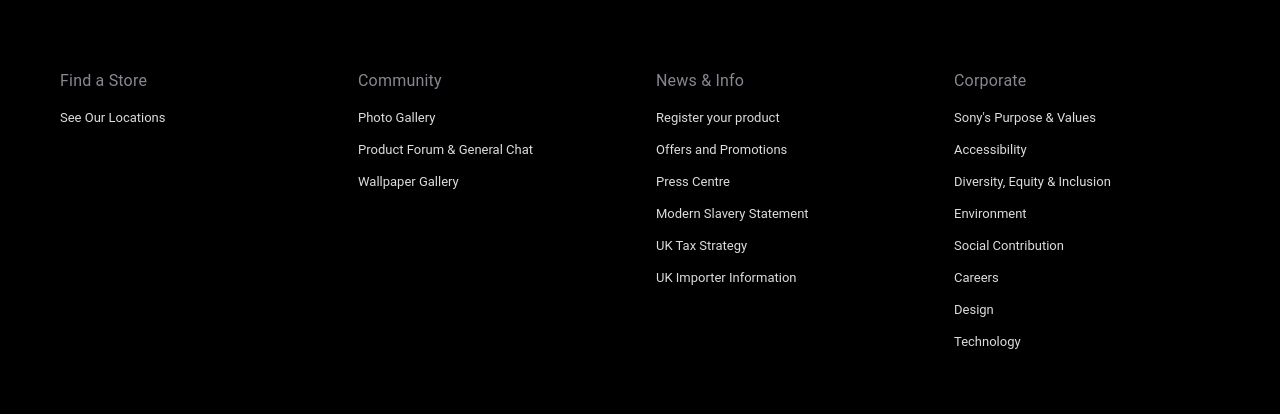
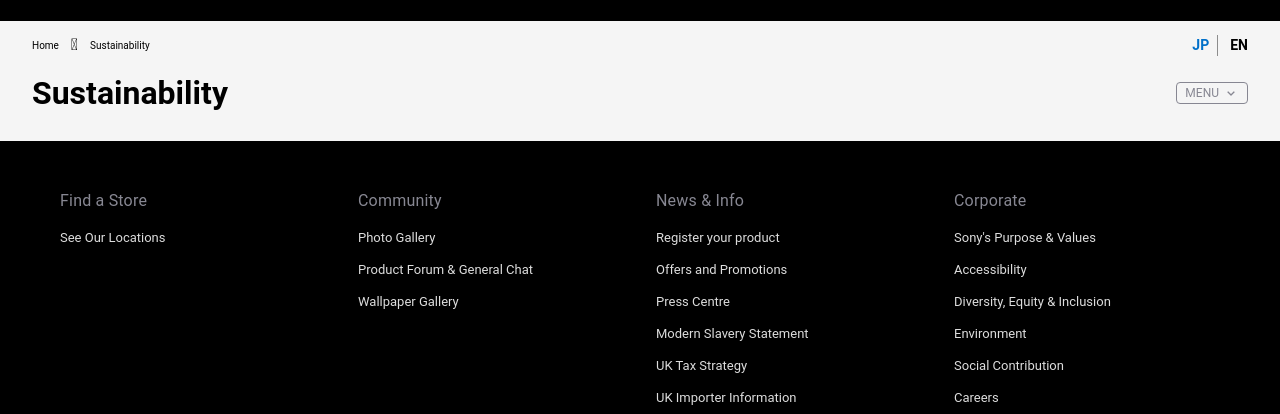
Before and after one commit to alireza-msvr/sony-website-clone, a plain HTML site: page sustainability.html in a window 1280 px wide. Shown: the part 48-462 px from the top of the page. Drawn offline with nearby package versions, Linux system fonts and the light colour scheme.

Commit message:
Add languageBar, TitleBar

```diff
--- a/css/sustainability.css
+++ b/css/sustainability.css
@@ -0,0 +1,55 @@
+/* START FOR LANGUAGE BAR */
+.languageBar{
+    padding: 12px 32px;
+    display: flex;
+    justify-content: space-between;
+    align-items: center;
+}
+.languageBar div {
+    display: flex;
+    justify-content: space-between;
+    align-items: center;
+    gap: 12px;
+}
+.languageBar > :first-child p {
+    font-size: 10px;
+
+}
+.languages p{
+    font-size: 14px;
+    font-weight: bold;
+}
+.languages :first-child{
+    border-right: 1px solid rgba(0, 0, 0, 0.425);
+    padding-right: 8px;
+    color: var(--color-accent)
+}
+
+/* START FOR TITLE BAR */
+.titleBar{
+    padding: 0 32px;
+    display: flex;
+    justify-content: space-between;
+    align-items: center;
+}
+.titleBar h2{
+    font-size: 32px;
+}
+.titleBar div{
+    display: flex;
+    justify-content: center;
+    align-items: center;
+    gap: 4px;
+    border: 1px solid var(--color-muted) ;
+    border-radius: 4px;
+    padding: 1px 8px;
+
+}
+.titleBar p {
+    font-size: 12px;
+    color: var(--color-muted);
+}
+.titleBar i {
+
+    color: var(--color-muted);
+}
--- a/sustainability.html
+++ b/sustainability.html
@@ -4,6 +4,7 @@
     <meta charset="UTF-8" />
     <meta name="viewport" content="width=device-width, initial-scale=1.0" />
     <link href="https://unpkg.com/boxicons@2.1.4/css/boxicons.min.css" rel="stylesheet">
+    <link href='https://cdn.boxicons.com/fonts/basic/boxicons.min.css' rel='stylesheet'>
     <link rel="stylesheet" href="css/footer.css">
     <link rel="stylesheet" href="css/navbar.css">
     <link rel="stylesheet" href="css/style.css">
@@ -53,6 +54,39 @@
         <li><a href="#">Investor Relations</a></li>
       </ul>
     </div>
+
+    <!-- START FOR LANGUAGE BAR -->
+
+    <section class="languageBar">
+      <div>
+        <p>Home</p>
+        <i class='bxr  bx-chevron-right'  ></i>
+        <p>Sustainability</p>
+      </div>
+      <div class="languages">
+        <p>JP</p>
+        <p>EN</p>
+      </div>
+    </section>
+
+    <!-- START FOR TITLE BAR -->
+
+    <section class="titleBar">
+      <h2>Sustainability</h2>
+      <div>
+        <p>MENU</p>
+        <i class='bx  bx-chevron-down'  ></i>
+      </div>
+
+    </section>
+
+    <!-- START FOR BANNER -->
+
+    <section class="banner">
+      <img src="assets/images/Sustainability Image/imgi_2_kv_pc.jpg" alt="">
+    </section>
+
+
 
     <footer class="site-footer">
       <div class="footer-inner">
```
